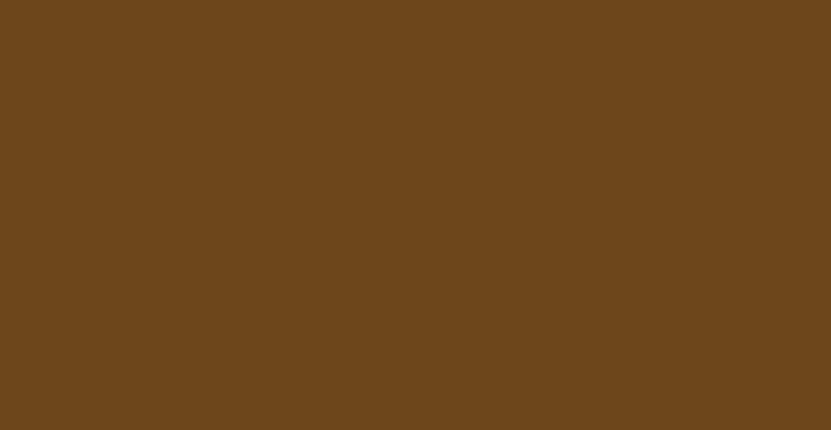
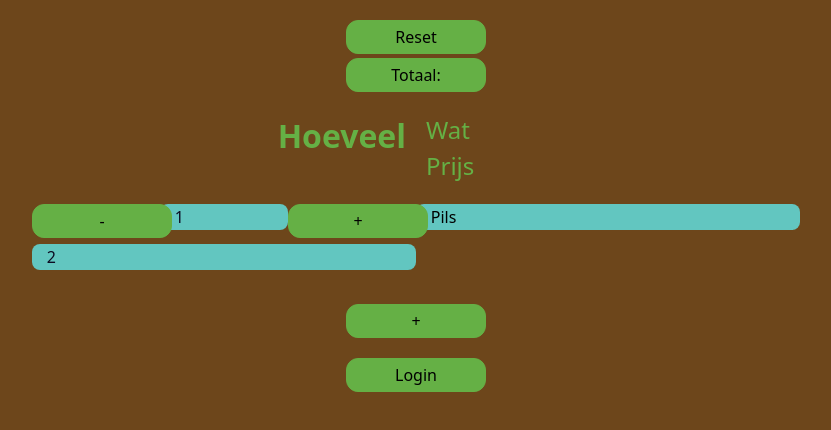
Before and after one commit to S-D-V-A-S-M-V-V-I-C-T-S-S-BAGGER/BAGGER-Vue, a Vue app: page /turf in a window 1280 px wide. Before the commit this address had no page. Shown: the top 430 px of the page, without its empty margins (224-1055 px from the left). Built offline with nearby package versions, Linux system fonts and the light colour scheme.

Commit message:
feat(turf): #3 Made a begining on the "turfen" side of the turflijst. The turf-line grids have be fixed and/or moved to seperate component

```diff
--- a/src/router/index.ts
+++ b/src/router/index.ts
@@ -2,6 +2,7 @@ import { createRouter, createWebHistory } from 'vue-router'
 import HomeView from '../views/HomeView.vue'
 import Menu from '@/views/Menu.vue'
 import Quotes from '@/views/Quotes.vue'
+import Turf from '@/views/Turf.vue'
 
 const router = createRouter({
   history: createWebHistory(import.meta.env.BASE_URL),
@@ -21,6 +22,11 @@ const router = createRouter({
       name: 'quotes',
       component: Quotes,
     },
+    {
+      path: '/turf',
+      name: 'turf',
+      component: Turf,
+    },
   ],
 })
 
--- a/src/views/Menu.vue
+++ b/src/views/Menu.vue
@@ -13,7 +13,7 @@
                           md:grid md:grid-cols-3 md:grid-rows-3 md:gap-5">
     <h1 class="md:col-start-1 md:col-span-3 md:row-start-1 md:justify-self-center">Links</h1>
     <BaggerButton><router-link :to="{ name: 'home'}">Home/Smoelenboek</router-link></BaggerButton>
-    <BaggerButton>Turflijst</BaggerButton>
+    <BaggerButton><router-link :to="{ name: 'turf'}">Turflijst</router-link></BaggerButton>
     <BaggerButton><router-link :to="{ name: 'quotes'}">Quotes</router-link></BaggerButton>
     <BaggerButton>Declaratie indienen</BaggerButton>
     <BaggerButton>Activiteiten planning</BaggerButton>
--- a/src/views/Quotes.vue
+++ b/src/views/Quotes.vue
@@ -13,8 +13,8 @@ import BaggerInput from '@/components/BaggerInput.vue';
     {"when": "01/21/2026", "who": "Guido", "what": "Het is tijd voor een Burgeroorlog"},
     {"when": "01/21/2026", "who": "Minke, Conner", "what": "\"De provincie waar Lelystad ligt\", \"Overijssel!\""},
     {"when": "01/21/2026", "who": "Conner, Minke & Rik, Conner", "what": "\"Traject van Enschede naar Deventer en als je dan verder gaat, naast Flevoland\", \"Zwolle?\", \"Ja!\""},
-    {"when": "01/21/2026", "who": "Lucas", "what": "De persoon die dit heeft geschreven heeft ontzettende hersenstamkanker.., Sorry dat ging te ver. Hij is dom."},
-    {"when": "01/21/2026", "who": "Guusje", "what": "Mijn huisbaas ruikt naar mijn oma!"}
+    {"when": "01/27/2026", "who": "Lucas", "what": "De persoon die dit heeft geschreven heeft ontzettende hersenstamkanker.., Sorry dat ging te ver. Hij is dom."},
+    {"when": "01/28/2026", "who": "Guusje", "what": "Mijn huisbaas ruikt naar mijn oma!"}
   ]);
 
   const formatDate = (dateString: string) => {
--- /dev/null
+++ b/src/views/Turf.vue
@@ -0,0 +1,88 @@
+<script setup lang="ts">
+  import { ref } from 'vue';
+
+  import BaggerButton from '@/components/BaggerButton.vue';
+  import BaggerInput from '@/components/BaggerInput.vue';
+
+
+  const total = ref();
+
+  // TODO 20260130: make the turf line a seprate component so that it can be added by the plus button
+  const lineAmount = ref();
+  const item = ref();
+  const price = ref();
+</script>
+
+<template>
+
+  <!-- Flex -->
+  <div id="wrapper" class="flex flex-col items-center mx-5 my-5 gap-y-5">
+
+    <!-- Flex -->
+    <div id="total" class="flex flex-col gap-y-1">
+      <BaggerButton>Reset</BaggerButton>
+      <BaggerButton>Totaal: {{ total }}</BaggerButton>
+    </div>
+
+    <!-- Grid 2 rows 2 cols -->
+    <div id="titles" class="grid grid-rows-2 grid-cols-2 gap-x-5">
+      <h1 class="row-start-1 row-span-2 col-start-1 col-span-1">Hoeveel</h1>
+      <h2 class="row-start-1 row-span-1 col-start-2 col-span-1">Wat</h2>
+      <h2 class="row-start-2 row-span-1 col-start-2 col-span-1">Prijs</h2>
+    </div>
+
+
+    <!-- Grid 2 rows 4 cols -->
+    <div id="turf-line" class="grid grid-rows-2 grid-cols-6 md:w-[60vw] min-h-[10vh]">
+
+      <div id="minus" class="row-start-1 row-span-2 col-start-1 col-span-1">
+        <BaggerButton>-</BaggerButton>
+      </div>
+
+      <div id="amount" class="row-start-1 row-span-2 col-start-2 col-span-1">
+        <BaggerInput
+          v-model="lineAmount"
+          type="number"
+          value="1"
+        />
+      </div>
+
+      <div id="plus" class="row-start-1 row-span-2 col-start-3 col-span-1">
+        <BaggerButton>+</BaggerButton>
+      </div>
+
+      <div id="item-input" class="row-start-1 row-span-1 col-start-4 col-span-3">
+        <BaggerInput
+          v-model="item"
+          type="text"
+          placeholder="Pils"
+        />
+      </div>
+
+      <div id="item-price" class="row-start-2 row-span-1 col-start-1 col-span-3">
+        <BaggerInput
+          v-model="price"
+          type="number"
+          min="0"
+          value="2"
+          step=".01"
+        />
+      </div>
+
+    </div>
+
+    <!-- TODO 20260130: make the turf line a seprate component so that it can be added by the plus button -->
+    <div id="plus-turf-line">
+      <BaggerButton>+</BaggerButton>
+    </div>
+
+    <div id="login">
+      <BaggerButton>Login</BaggerButton>
+    </div>
+
+  </div>
+
+
+</template>
+
+<style scoped></style>
```
